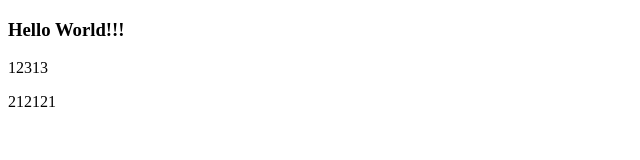
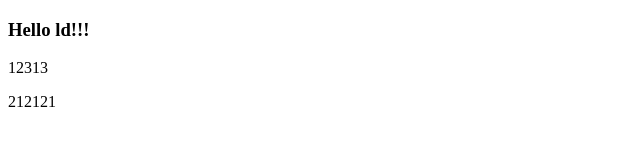
Before and after one commit to kkehhd3950/2016-tech, a plain HTML site: page index.html in a window 1280 px wide. Shown: the full height of the page, 0-640 px from the left. Drawn offline with Linux system fonts and the light colour scheme.

Commit message:
delete for (#6)

```diff
--- a/index.html
+++ b/index.html
@@ -5,7 +5,7 @@
   <title>标题</title>
 </head>
 <body>
-  <h3>Hello World!!!</h3>
+  <h3>Hello ld!!!</h3>
   <p>12313 </p>
   <p>212121</p>
 </body>
```
